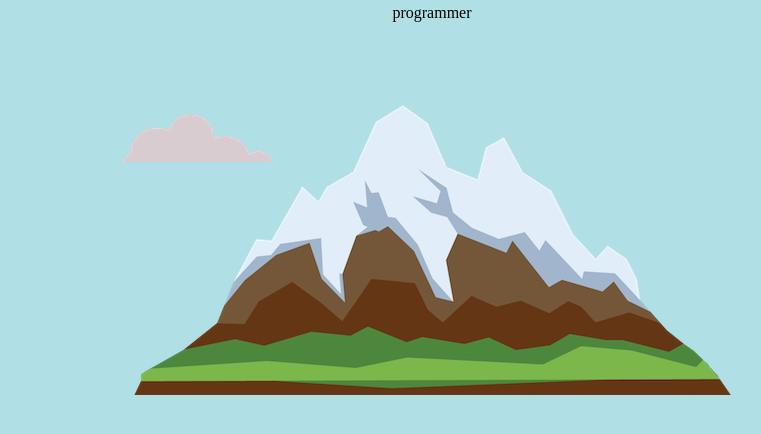
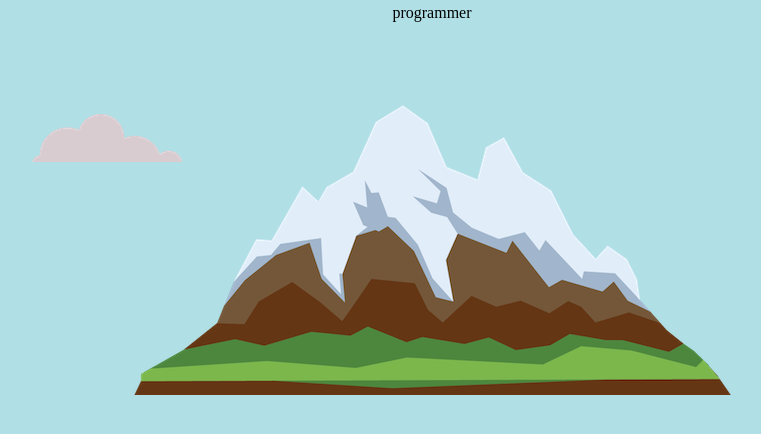
Before and after one commit to mannu1642008/css-3, a plain HTML site: page index.html in a window 1280 px wide. Shown: the part 76-510 px from the top of the page, without its empty margins (208-969 px from the left). Drawn offline with Linux system fonts and the light colour scheme.

Commit message:
Update styles.css

```diff
--- a/CSS/styles.css
+++ b/CSS/styles.css
@@ -11,7 +11,7 @@ h1 {
 }
 .bottom-cloud {
  position: absolute;
- right: 800px;
+ right: 890px;
  top: 190px;
 
 
```
